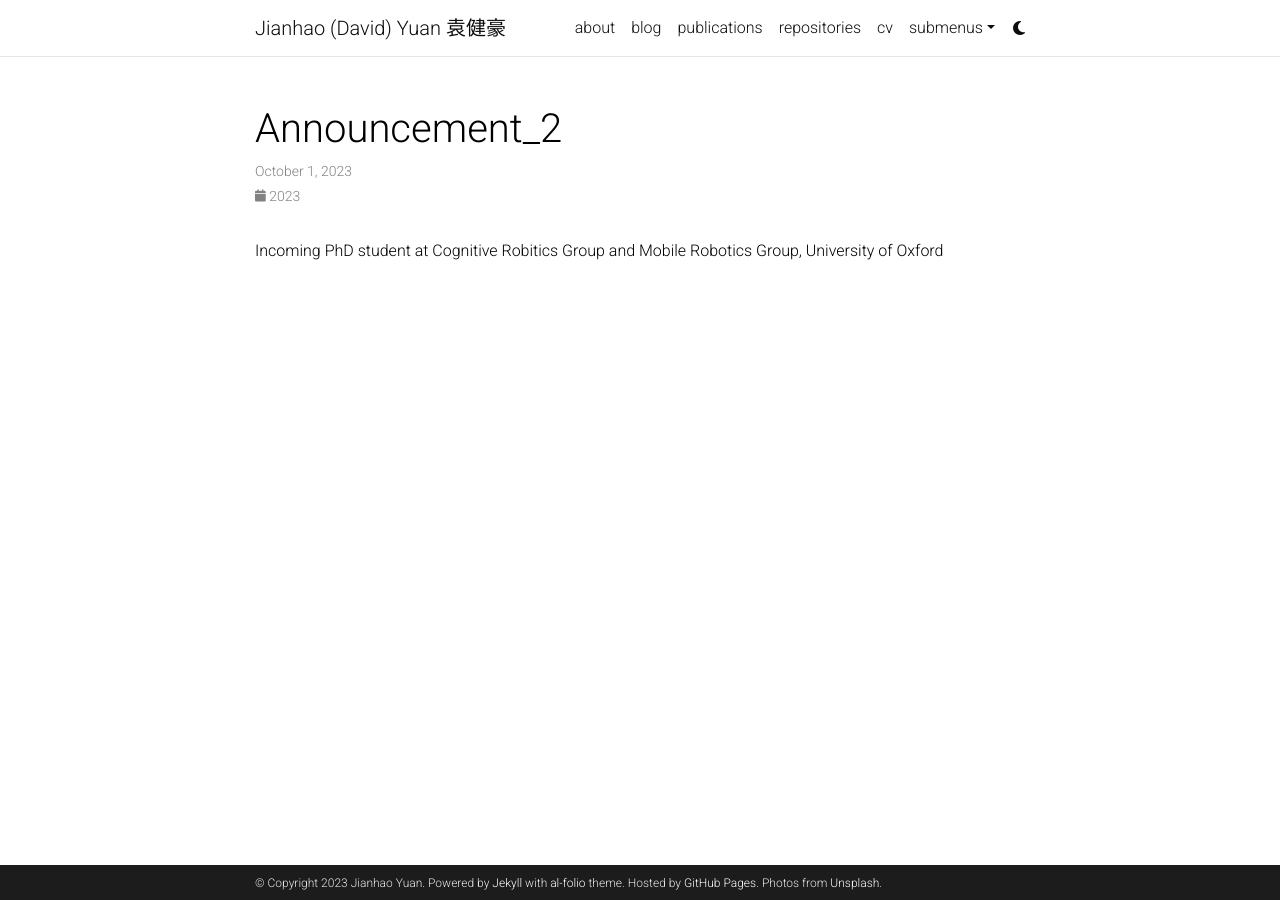
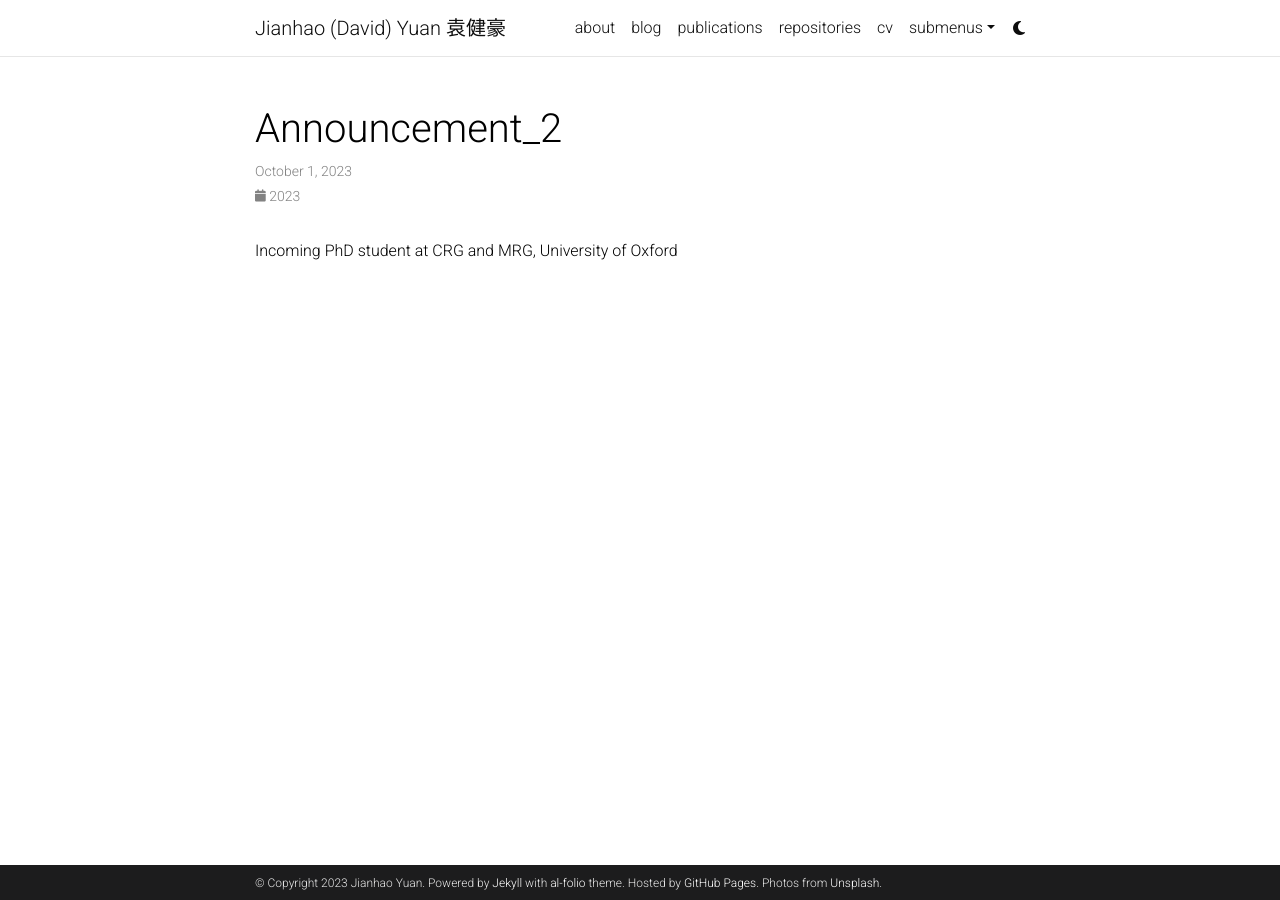
Before and after one commit to YuanJianhao508/YuanJianhao508.github.io, a Jekyll site: the page built from _news/announcement_2.md, in a window 1280 px wide. Built offline with Jekyll 4.4.1, drawn with Linux system fonts in a browser that asks for light colours; comment, search, counter and statistics services are not loaded; a style sheet for code colours, icons or effects is not loaded.

Commit message:
update about

```diff
--- a/_includes/social.html
+++ b/_includes/social.html
@@ -1,6 +1,6 @@
-            {%- if site.email -%}
+            <!-- {%- if site.email -%}
             <a href="mailto:{{ site.email | encode_email }}" title="email"><i class="fas fa-envelope"></i></a>
-            {% endif %}
+            {% endif %} -->
             {%- if site.telegram_username -%}
             <a href="https://telegram.me/{{ site.telegram_username }}" title="telegram"><i class="fab fa-telegram"></i></a>
             {% endif %}
--- a/_news/announcement_2.md
+++ b/_news/announcement_2.md
@@ -5,4 +5,4 @@ inline: true
 related_posts: false
 ---
 
-Incoming PhD student at Cognitive Robitics Group and Mobile Robotics Group, University of Oxford
+Incoming PhD student at CRG and MRG, University of Oxford
```
Also changed, not shown: _news/announcement_3.md (+1 -1 lines).
